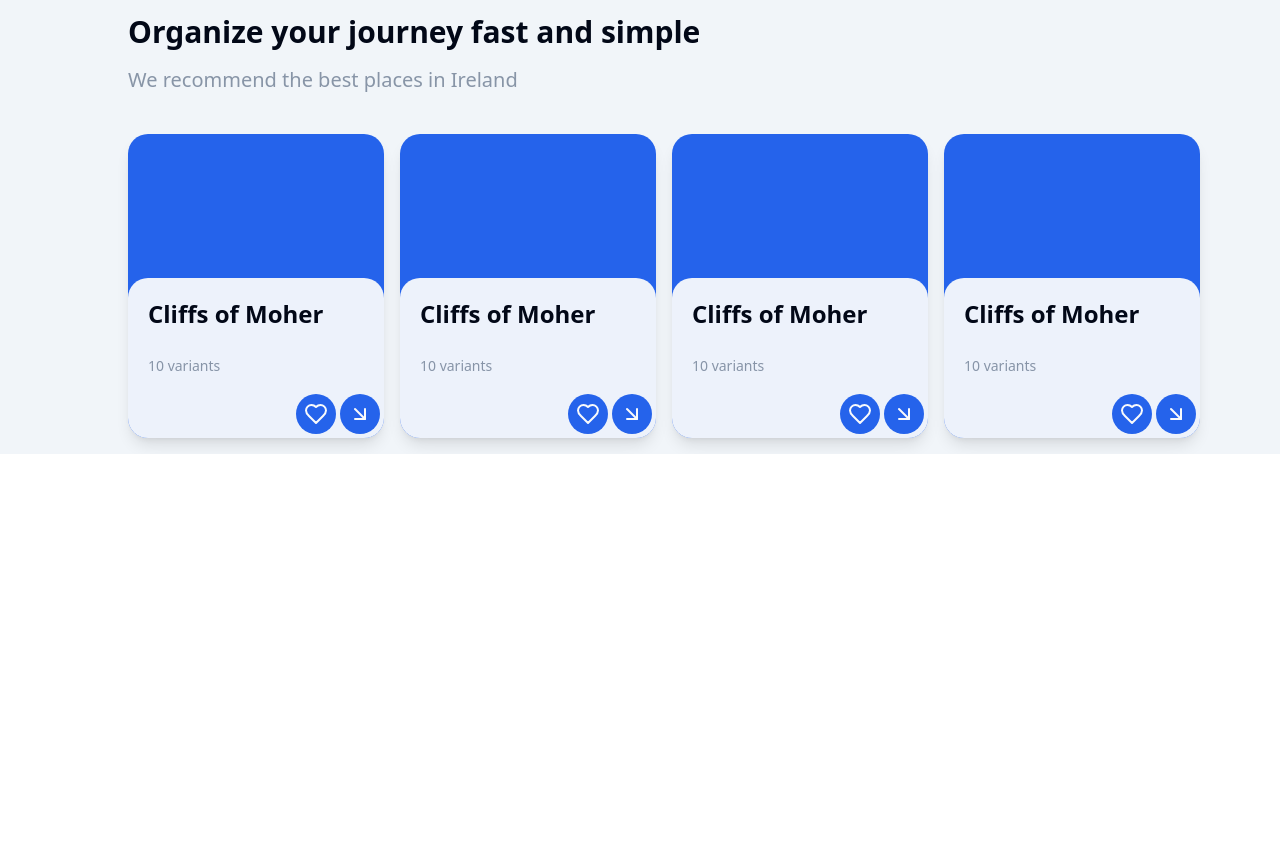
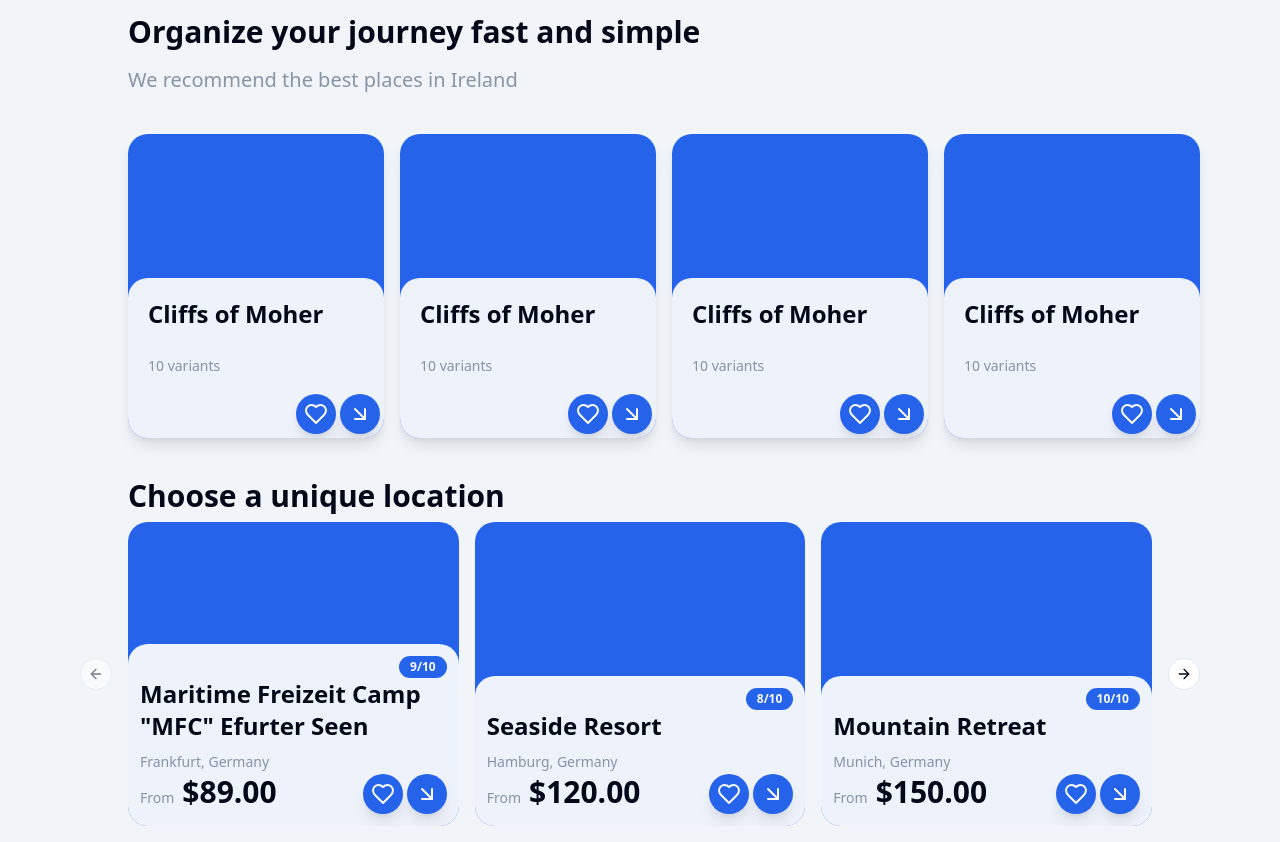
Before and after one commit to jaypopat/bnbee, a React (Vite) app in the folder frontend/: page / in a window 1280 px wide. Shown: the part 820-1662 px from the top of the page. Before the commit the page ends 1274 px from the top, so only its background shows below. Built offline with nearby package versions, Linux system fonts and the light colour scheme.

Commit message:
Added unique location

```diff
--- a/frontend/package.json
+++ b/frontend/package.json
@@ -16,6 +16,7 @@
     "class-variance-authority": "^0.7.0",
     "clsx": "^2.1.1",
     "date-fns": "^3.6.0",
+    "embla-carousel-react": "^8.3.0",
     "lucide-react": "^0.451.0",
     "react": "^18.3.1",
     "react-day-picker": "^8.10.1",
--- a/frontend/src/App.tsx
+++ b/frontend/src/App.tsx
@@ -3,9 +3,11 @@ import MainLayout from '@/components/MainLayout';
 import SearchBar from './components/SearchBar';
 import { Button } from './components/ui/button';
 import { ArrowDownRight, Heart, Star } from 'lucide-react';
+import { Badge } from '@/components/ui/badge';
+import { Carousel, CarouselContent, CarouselItem, CarouselNext, CarouselPrevious } from './components/ui/carousel';
 
 const accommodationTypes = ['Hotels', 'Apartments', 'Barns', 'Villas', 'Chalets', 'Cottages', 'Hostels'];
-const lastTrips = [
+const lastTrips: LastTrip[] = [
   {
     title: 'The Blue House',
     location: 'Galway, Ireland',
@@ -33,6 +35,45 @@ const lastTrips = [
     rating: 4.5,
     dateFrom: new Date('2022-08-12'),
     dateTo: new Date('2022-08-15'),
+  },
+];
+
+const uniqueLocations: UniqueLocation[] = [
+  {
+    name: 'Maritime Freizeit Camp "MFC" Efurter Seen',
+    location: 'Frankfurt, Germany',
+    rating: 9,
+    price: 89,
+  },
+  {
+    name: 'Seaside Resort',
+    location: 'Hamburg, Germany',
+    rating: 8,
+    price: 120,
+  },
+  {
+    name: 'Mountain Retreat',
+    location: 'Munich, Germany',
+    rating: 10,
+    price: 150,
+  },
+  {
+    name: 'Urban Oasis',
+    location: 'Berlin, Germany',
+    rating: 7,
+    price: 110,
+  },
+  {
+    name: 'Countryside Escape',
+    location: 'Bavaria, Germany',
+    rating: 9,
+    price: 95,
+  },
+  {
+    name: 'Historic Downtown Stay',
+    location: 'Cologne, Germany',
+    rating: 8,
+    price: 130,
   },
 ];
 
@@ -96,11 +137,18 @@ function App() {
           <RecommendationCard />
         </div>
       </div>
+
+      {/* Unique Locations */}
+      <div className="flex flex-col gap-2">
+        <h1 className="text-3xl font-semibold">Choose a unique location</h1>
+        {/* Location Cards */}
+        <UniqueLocationCarousel />
+      </div>
     </MainLayout>
   );
 }
 
-type LastTripCardProps = {
+type LastTrip = {
   imageUrl?: string;
   location: string;
   title: string;
@@ -109,14 +157,15 @@ type LastTripCardProps = {
   dateTo: Date;
 };
 
-const LastTripCard = ({ location, title, dateFrom, dateTo }: LastTripCardProps) => {
+const LastTripCard = ({ location, title, dateFrom, dateTo }: LastTrip) => {
   function formatDateToDayMonth(date: Date) {
     return date.toLocaleDateString(undefined, { day: 'numeric', month: 'short' });
   }
 
   return (
     <div className="flex flex-row gap-2 bg-primary-foreground rounded-[25px] shadow-lg p-1.5 w-96">
-      <div className="bg-primary w-1/2 h-full rounded-[20px]"></div>
+      {/* Image */}
+      <div className="bg-primary w-1/2 h-full rounded-[20px]" />
       <div className="flex flex-col gap-1">
         {/* Location */}
         <p className="text-xs font-semibold text-muted-foreground/50 pt-2">{location}</p>
@@ -142,7 +191,7 @@ const LastTripCard = ({ location, title, dateFrom, dateTo }: LastTripCardProps)
 
 const RecommendationCard = () => {
   return (
-    <div className="shadow-lg shrink-0 relative overflow-hidden rounded-[20px] transition-all duration-300 hover:scale-105 w-1/4 h-[19rem]">
+    <div className="shadow-lg shrink-0 relative overflow-hidden rounded-[20px] transition-all duration-300 hover:scale-105 w-1/4 h-[19rem] basis-1/4">
       {/* <img src={RecommendedImage} alt="Cliffs of Moher" className="h-72 rounded-[20px] object-cover" /> */}
       <div className="bg-primary w-full h-full"></div>
       <div className="bg-primary-foreground/95 rounded-t-[20px] absolute bottom-0 w-full p-1">
@@ -151,10 +200,10 @@ const RecommendationCard = () => {
           <p className="text-sm leading-6 font-normal text-muted-foreground/75">10 variants</p>
         </div>
         <div className="flex justify-end gap-1">
-          <Button variant="link" size="icon" className="rounded-full bg-primary">
+          <Button variant="link" size="icon" className="rounded-full bg-primary shadow-lg">
             <Heart className="text-primary-foreground" />
           </Button>
-          <Button variant="link" size="icon" className="rounded-full bg-primary">
+          <Button variant="link" size="icon" className="rounded-full bg-primary shadow-lg">
             <ArrowDownRight className="text-primary-foreground" />
           </Button>
         </div>
@@ -163,4 +212,69 @@ const RecommendationCard = () => {
   );
 };
 
+type UniqueLocation = {
+  imageUrl?: string;
+  name: string;
+  location: string;
+  rating: number;
+  price: number;
+};
+
+const UniqueLocationCard = ({ name, location, rating, price }: UniqueLocation) => {
+  return (
+    <div className="shrink-0 relative overflow-hidden rounded-[20px] h-[19rem]">
+      {/* Image */}
+      <div className="bg-primary w-full h-full"></div>
+      {/* Content */}
+      <div className="bg-primary-foreground/95 rounded-t-[20px] absolute bottom-0 w-full p-3">
+        {/* Rating */}
+        <div className="flex justify-end">
+          <Badge>{rating}/10</Badge>
+        </div>
+        {/* Name & Location*/}
+        <div className="flex flex-col gap-2">
+          <h1 className="text-2xl font-bold">{name}</h1>
+          <p className="text-sm leading-6 font-normal text-muted-foreground/75">{location}</p>
+        </div>
+        <div className="flex flex-row justify-between">
+          {/* Price */}
+          <div className="flex gap-2 items-baseline">
+            <span className="text-muted-foreground/75 text-sm leading-6 font-normal">From</span>
+            <span className="text-3xl font-semibold">
+              {price.toLocaleString('en-US', {
+                style: 'currency',
+                currency: 'USD',
+              })}
+            </span>
+          </div>
+          {/* Buttons */}
+          <div className="flex flex-row gap-1">
+            <Button variant="link" size="icon" className="rounded-full bg-primary shadow-lg">
+              <Heart className="text-primary-foreground" />
+            </Button>
+            <Button variant="link" size="icon" className="rounded-full bg-primary shadow-lg">
+              <ArrowDownRight className="text-primary-foreground" />
+            </Button>
+          </div>
+        </div>
+      </div>
+    </div>
+  );
+};
+
+const UniqueLocationCarousel = () => {
+  return (
+    <Carousel className="w-full">
+      <CarouselPrevious />
+      <CarouselContent>
+        {uniqueLocations.map(location => (
+          <CarouselItem key={location.name} className="basis-1/3">
+            <UniqueLocationCard {...location} />
+          </CarouselItem>
+        ))}
+      </CarouselContent>
+      <CarouselNext />
+    </Carousel>
+  );
+};
 export default App;
```
Also changed, not shown: 1 other file (tests, documents, lock files or other folders).
